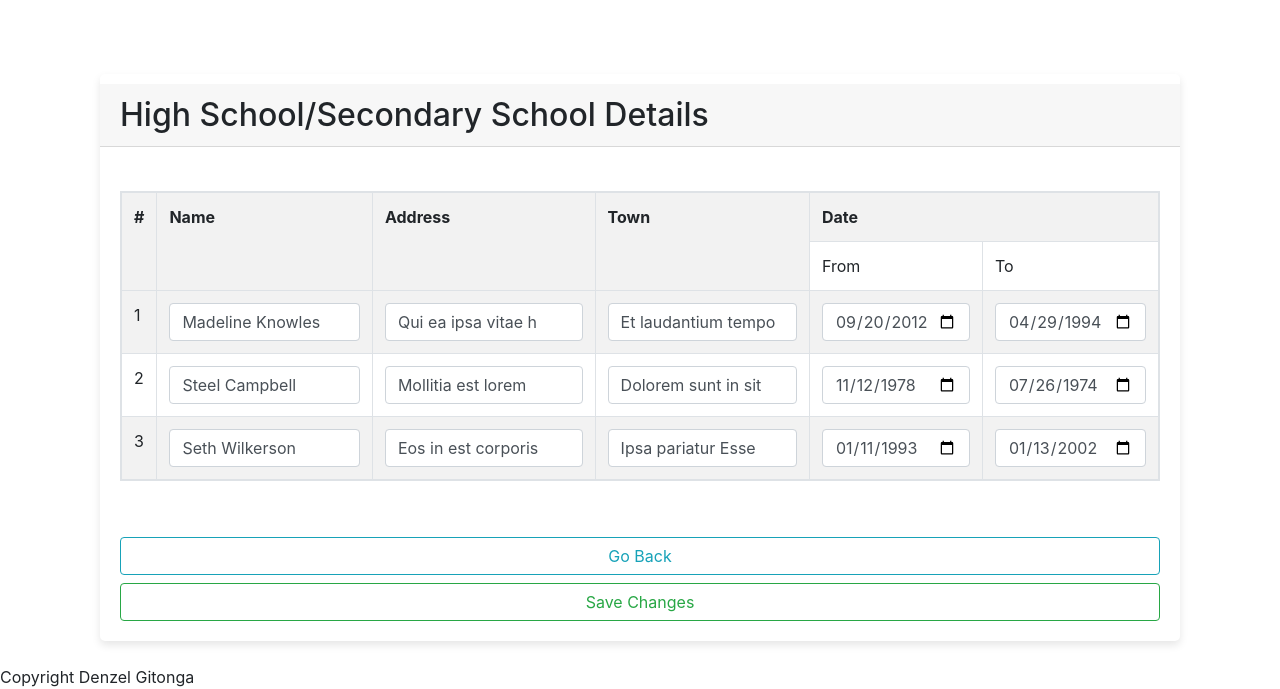
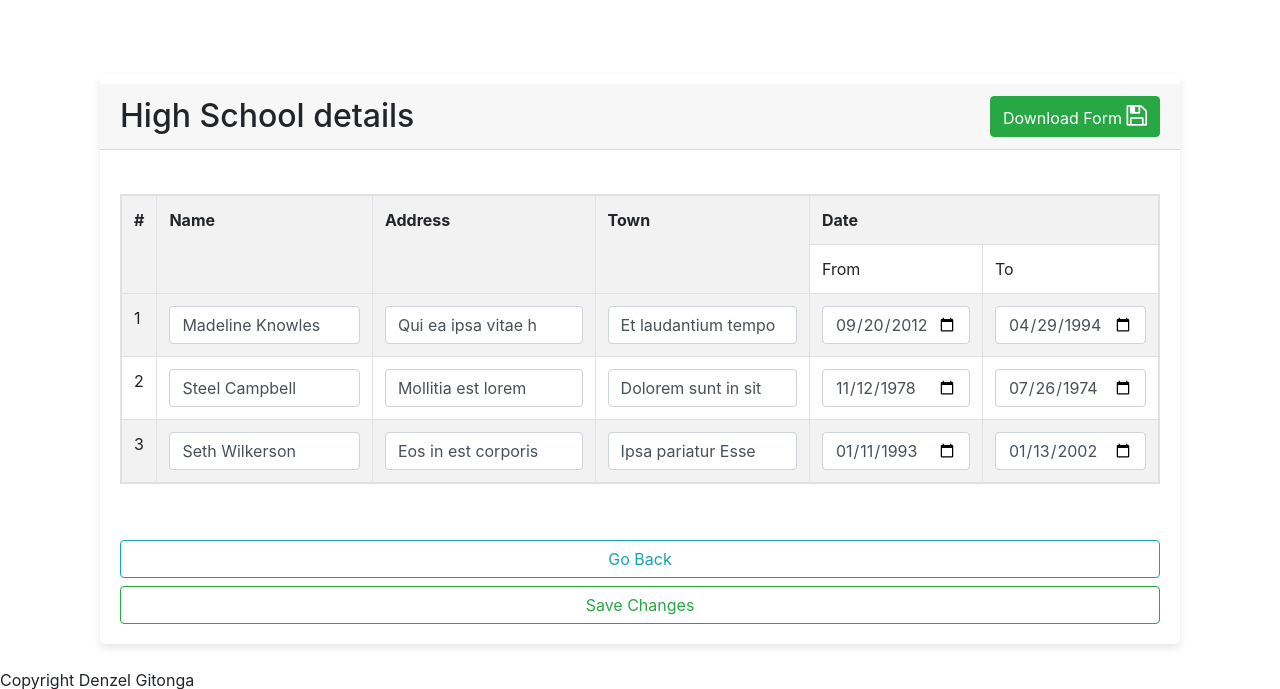
Before and after one commit to DenzelGitonga007/kafu-online-admission-system, a Django app: page /submissions/high-school-details/3/ in a window 1280 px wide. Shown: the part 66-755 px from the top of the page. Run offline with Django 4.2, Linux system fonts and the light colour scheme; a user stored in the database is signed in; data comes from the database, SQL or seed files in the repository; some libraries are stand-ins or nearby versions.

Commit message:
high school details

```diff
--- a/forms_downloads/urls.py
+++ b/forms_downloads/urls.py
@@ -3,9 +3,10 @@ from . import views
 app_name = 'forms_downloads'
 
 urlpatterns = [
-    path('download_personal_details/<int:user_id>/', views.download_personal_details, name='download_personal_details'), # personal details download
-    path('download_parent_details/<int:user_id>/', views.download_parent_details, name='download_parent_details'), # personal details download
-    path('download_spouse_details/<int:user_id>/', views.download_spouse_details, name='download_spouse_details'), # personal details download
-    path('download_next_kin_details/<int:user_id>/', views.download_next_kin_details, name='download_next_kin_details'), # personal details download
-    path('download_emergency_contact_details/<int:user_id>/', views.download_emergency_contact_details, name='download_emergency_contact_details'), # energency contact details download
+    path('download-personal-details/<int:user_id>/', views.download_personal_details, name='download_personal_details'), # personal details download
+    path('download-parent-details/<int:user_id>/', views.download_parent_details, name='download_parent_details'), # personal details download
+    path('download-spouse-details/<int:user_id>/', views.download_spouse_details, name='download_spouse_details'), # personal details download
+    path('download-next-kin-details/<int:user_id>/', views.download_next_kin_details, name='download_next_kin_details'), # personal details download
+    path('download-emergency-contact_details/<int:user_id>/', views.download_emergency_contact_details, name='download_emergency_contact_details'), # emergency contact details download
+    path('download-high-school-details/<int:user_id>/', views.download_high_school_details, name='download_high_school_details'), # high school details download
 ]
--- a/templates/submissions/view_high_school_details.html
+++ b/templates/submissions/view_high_school_details.html
@@ -43,7 +43,13 @@
                             {% endfor %}
                         </div>
                         {% endif %}
-                        <h2 class="card-header" style="margin-top: 10px;">High School/Secondary School Details</h2>
+                        <div class="card-header" style="display: flex; justify-content: space-between; align-items: center; margin-top: 10px;">
+                            <h2 style="margin: 0;">High School details</h2>
+                            <a class="btn btn-success" href="{% url 'forms_downloads:download_high_school_details' user_id=user.id %}" style="margin-left: 10px;">
+                                Download Form
+                                 <i class="fa fa-save" style="font-size:24px;"></i>
+                            </a>
+                        </div>
                         <br>
                             <div class="card-body">
                                 <!-- The table for the different high schools attended -->
```
Also changed, not shown: forms_downloads/views.py (+37 -19 lines).
